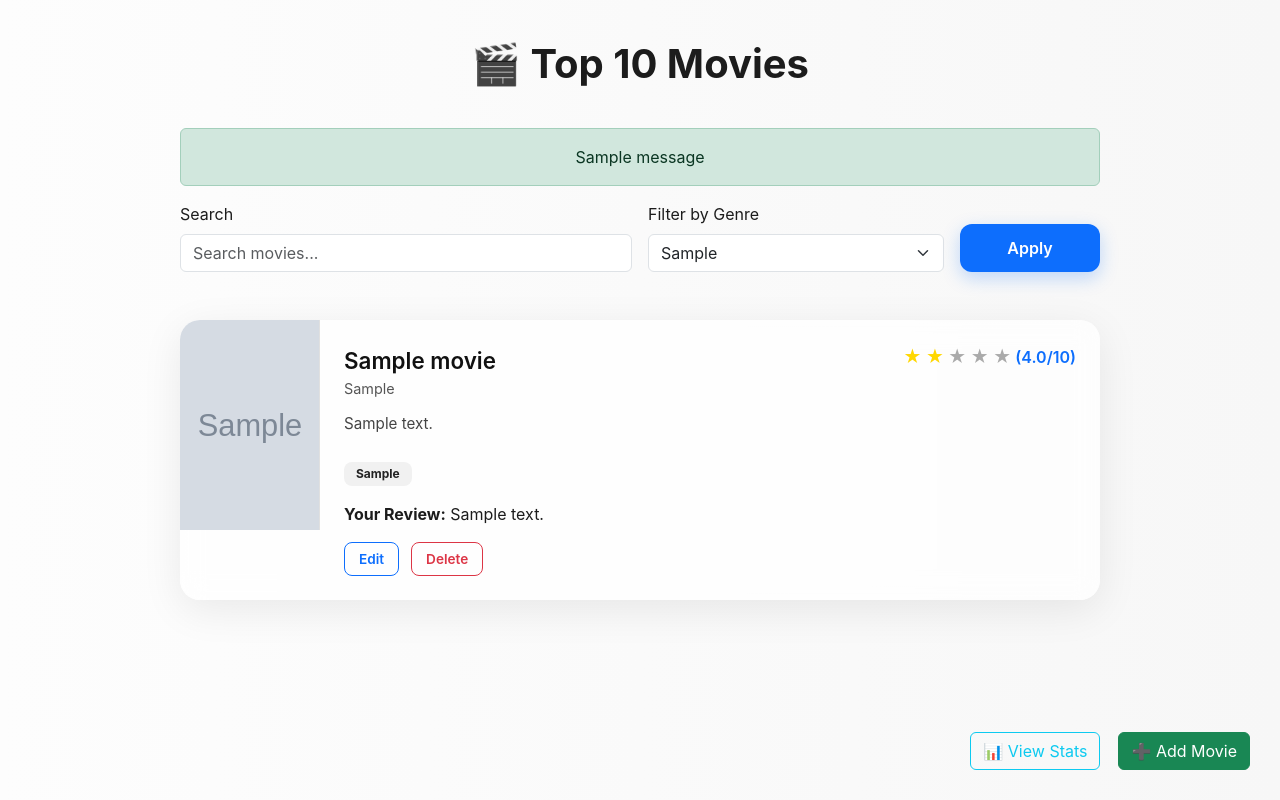
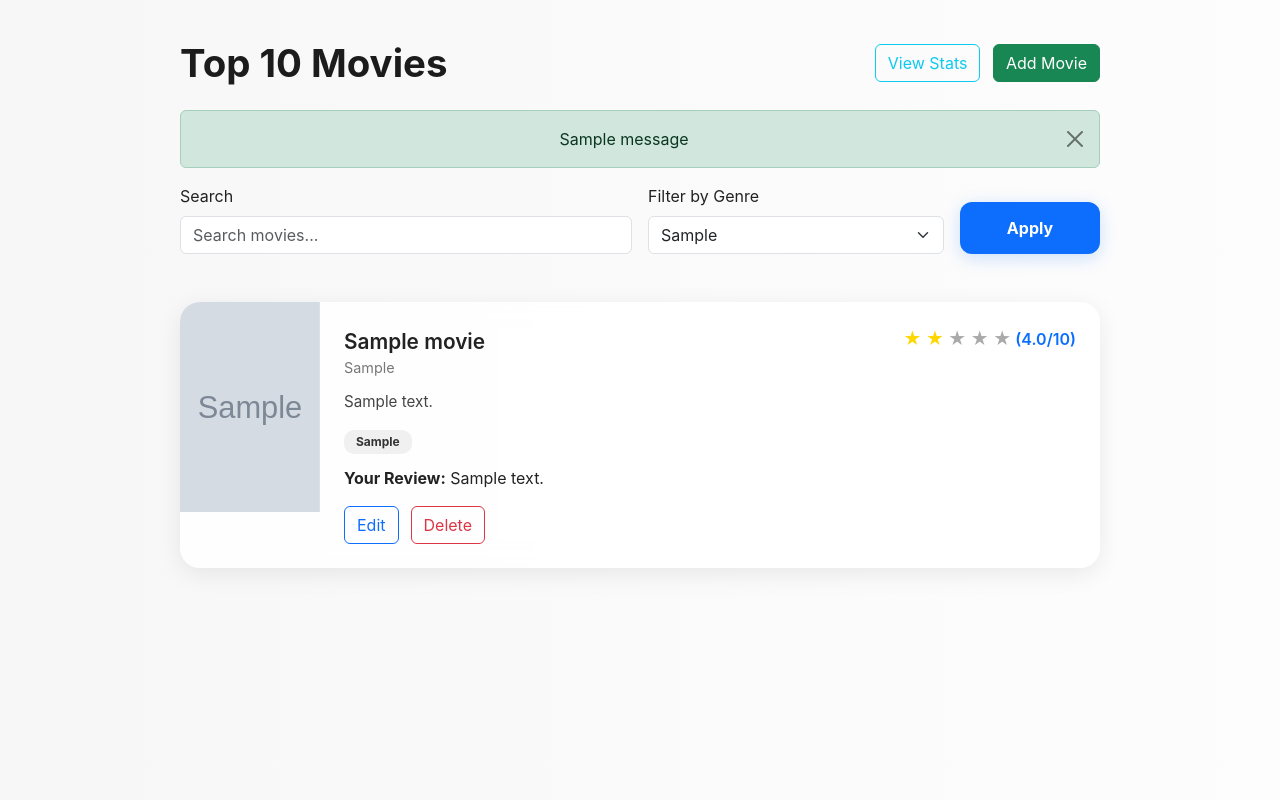
Before and after one commit to Cyber-Security-Tech/top10-movies-web, a Flask app: a page that uses templates/index.html in a window 1280 px wide. Run offline with Flask 3, Linux system fonts and the light colour scheme; tables that the repository leaves empty hold one stand-in row (values such as "Sample post"); grey boxes marked "Sample" are stand-in pictures; one stand-in notice (Sample message) is shown.

Commit message:
clickable genres, flash fixes, equal card heights

```diff
--- a/static/css/style.css
+++ b/static/css/style.css
@@ -1,95 +1,62 @@
-:root {
-    --bg-light: #fdfdfd;
-    --bg-white: #ffffff;
-    --bg-glass: rgba(255, 255, 255, 0.75);
-    --bg-glass-dark: rgba(18, 18, 18, 0.75);
-
-    --text-dark: #1c1c1c;
-    --text-muted: #555;
-    --text-light: #f0f0f0;
-
-    --primary: #0d6efd;
-    --primary-hover: #084fbc;
-    --danger: #dc3545;
-    --success: #198754;
-
-    --radius-sm: 8px;
-    --radius-md: 12px;
-    --radius-lg: 20px;
-
-    --shadow-light: 0 4px 18px rgba(0, 0, 0, 0.06);
-    --shadow-medium: 0 10px 40px rgba(0, 0, 0, 0.08);
-    --shadow-deep: 0 12px 48px rgba(0, 0, 0, 0.12);
-  }
-
-  /* GLOBAL RESET */
-  * {
-    box-sizing: border-box;
+/* General Layout */
+body {
+  font-family: 'Inter', 'Segoe UI', sans-serif;
+  background: linear-gradient(to right, #f7f7f7, #fdfdfd);
+  color: #222;
   margin: 0;
   padding: 0;
-  }
-
-  html, body {
-    font-family: 'Inter', 'Segoe UI', sans-serif;
-    background: linear-gradient(to right, var(--bg-light), #f7f7f7);
-    color: var(--text-dark);
   overflow-x: hidden;
-    scroll-behavior: smooth;
   min-height: 100vh;
-    transition: background 0.3s ease;
+  opacity: 0;
+  transform: translateY(10px);
+  transition: opacity 0.4s ease, transform 0.4s ease;
 }
 
 body.fade-in {
-    animation: fadeIn 0.5s ease forwards;
+  opacity: 1;
+  transform: translateY(0);
 }
 
-  @keyframes fadeIn {
-    from { opacity: 0; transform: translateY(10px); }
-    to { opacity: 1; transform: translateY(0); }
+.page-title {
+  font-size: 2.4rem;
+  font-weight: 700;
+  text-align: center;
+  color: #1c1c1c;
+  margin-bottom: 2rem;
 }
 
-  /* CONTAINERS */
+/* Container */
 .container {
   max-width: 960px;
   margin: 0 auto;
   padding: 40px 20px;
 }
 
-  /* TITLES */
-  h1, .page-title {
-    font-size: 2.5rem;
-    font-weight: 700;
-    text-align: center;
-    color: var(--text-dark);
-    margin-bottom: 2.5rem;
-  }
-
-  /* MOVIE ITEM */
+/* Movie Cards */
 .movie-item {
   display: flex;
-    background: var(--bg-glass);
-    backdrop-filter: blur(12px);
-    border-radius: var(--radius-lg);
-    box-shadow: var(--shadow-medium);
-    margin-bottom: 32px;
+  background: rgba(255, 255, 255, 0.85);
+  backdrop-filter: blur(10px);
+  border-radius: 20px;
+  box-shadow: 0 6px 24px rgba(0, 0, 0, 0.08);
+  margin-bottom: 24px;
   overflow: hidden;
   transition: transform 0.25s ease, box-shadow 0.25s ease;
 }
 
 .movie-item:hover {
-    transform: translateY(-4px);
-    box-shadow: var(--shadow-deep);
+  transform: translateY(-5px);
+  box-shadow: 0 10px 30px rgba(0, 0, 0, 0.12);
 }
 
 .movie-img {
   width: 140px;
   height: 210px;
   object-fit: cover;
+  border-right: 1px solid #e0e0e0;
   flex-shrink: 0;
-    border-right: 1px solid #e0e0e0;
 }
 
-  /* MOVIE TEXT CONTENT */
 .movie-content {
   padding: 24px;
   flex: 1;
@@ -99,98 +66,66 @@
 }
 
 .movie-title {
-    font-size: 1.4rem;
+  font-size: 1.3rem;
   font-weight: 600;
-    color: #111;
 }
 
 .movie-year {
   font-size: 0.9rem;
-    color: var(--text-muted);
+  color: #777;
 }
 
-  .movie-description {
-    font-size: 0.95rem;
-    line-height: 1.5;
-    margin: 14px 0;
-    color: #444;
+.movie-rating {
+  font-size: 1rem;
+  font-weight: 600;
+  color: #0d6efd;
+  margin-left: auto;
+  white-space: nowrap;
 }
 
 .movie-header {
   display: flex;
   justify-content: space-between;
   align-items: flex-start;
+  margin-bottom: 12px;
 }
 
-  .movie-rating {
-    font-weight: 600;
-    color: var(--primary);
-    white-space: nowrap;
-    font-size: 1rem;
+.movie-description {
+  font-size: 0.95rem;
+  line-height: 1.5;
+  margin-bottom: 14px;
+  color: #444;
 }
 
-  /* STARS */
-  .star {
-    color: gold;
-    font-size: 1.1rem;
-  }
-  .star.grey {
-    color: #aaa;
+.movie-genres {
+  margin-bottom: 12px;
 }
 
-  /* GENRES */
-  .movie-genres {
-    margin: 10px 0 16px;
-  }
 .movie-genres .badge {
-    background-color: #f1f1f1;
-    color: #222;
+  background: #f0f0f0;
+  color: #333;
   padding: 6px 12px;
   margin-right: 6px;
-    border-radius: var(--radius-sm);
+  border-radius: 10px;
   font-size: 0.75rem;
+  text-decoration: none;
+  transition: background 0.2s ease;
 }
 
-  /* ACTIONS */
-  .movie-actions {
-    display: flex;
-    gap: 12px;
-    flex-wrap: wrap;
-  }
-  .movie-actions a {
-    font-size: 0.85rem;
-    padding: 6px 14px;
-    font-weight: 600;
-    border-radius: var(--radius-sm);
+.movie-genres .badge:hover {
+  background: #dbe6ff;
 }
 
-  /* BUTTONS */
-  .btn-glow {
-    background-color: var(--primary);
-    color: white;
-    font-weight: 600;
-    font-size: 1rem;
-    padding: 12px 20px;
-    border-radius: var(--radius-md);
-    border: none;
-    transition: all 0.3s ease;
-    box-shadow: 0 6px 18px rgba(13, 110, 253, 0.25);
-  }
-
-  .btn-glow:hover {
-    background-color: var(--primary-hover);
-    box-shadow: 0 10px 28px rgba(13, 110, 253, 0.35);
-  }
-
-  /* FORMS */
+/* Form Styling */
 .form-wrapper {
   max-width: 520px;
-    margin: 80px auto;
+  margin: 80px auto 40px;
   padding: 40px;
-    border-radius: var(--radius-lg);
-    background: var(--bg-glass);
-    box-shadow: var(--shadow-medium);
-    animation: fadeIn 0.6s ease;
+  border-radius: 20px;
+  background: rgba(255, 255, 255, 0.75);
+  backdrop-filter: blur(12px);
+  box-shadow: 0 12px 48px rgba(0, 0, 0, 0.1);
+  animation: fadeSlideIn 0.6s ease;
 }
 
 .floating-label {
@@ -203,15 +138,16 @@
   width: 100%;
   padding: 16px 12px 10px;
   border: 1px solid #ccc;
-    border-radius: var(--radius-md);
+  border-radius: 12px;
   font-size: 1rem;
   background: transparent;
+  outline: none;
   transition: border 0.2s;
 }
 
 .floating-label input:focus,
 .floating-label textarea:focus {
-    border-color: var(--primary);
+  border-color: #0d6efd;
 }
 
 .floating-label label {
@@ -230,51 +166,51 @@
 .floating-label textarea:not(:placeholder-shown) + label {
   top: 4px;
   font-size: 0.75rem;
-    color: var(--primary);
+  color: #0d6efd;
 }
 
-  /* FLOATING ACTIONS */
-  .btn-floating {
-    position: fixed;
-    bottom: 30px;
-    right: 30px;
-    display: flex;
-    gap: 10px;
-    z-index: 999;
+/* Buttons */
+.btn-glow {
+  background: #0d6efd;
+  color: white;
+  padding: 14px;
+  font-weight: bold;
+  font-size: 1rem;
+  border-radius: 12px;
+  width: 100%;
+  border: none;
+  transition: background 0.25s ease, box-shadow 0.25s ease;
+  box-shadow: 0 4px 18px rgba(13, 110, 253, 0.2);
 }
 
-  /* MEDIA QUERIES */
-  @media (max-width: 768px) {
-    .movie-item {
-      flex-direction: column;
-      align-items: center;
-    }
-
-    .movie-img {
-      width: 100%;
-      height: auto;
-      border-right: none;
-      border-bottom: 1px solid #e0e0e0;
-    }
-
-    .movie-content {
-      padding: 20px;
-      text-align: center;
-    }
-
-    .movie-header {
-      flex-direction: column;
-      align-items: center;
-      gap: 8px;
+.btn-glow:hover {
+  background: #084fbc;
+  box-shadow: 0 6px 24px rgba(13, 110, 253, 0.3);
 }
 
 .movie-actions {
-      justify-content: center;
+  display: flex;
+  gap: 12px;
 }
 
-    .btn-floating {
-      flex-direction: column;
-      right: 16px;
-      bottom: 20px;
+/* Star Rating */
+.star {
+  color: gold;
+  font-size: 1.1rem;
+}
+
+.star.grey {
+  color: #aaa;
+}
+
+/* Animations */
+@keyframes fadeSlideIn {
+  from {
+    opacity: 0;
+    transform: translateY(20px);
+  }
+  to {
+    opacity: 1;
+    transform: translateY(0);
   }
 }
--- a/templates/index.html
+++ b/templates/index.html
@@ -10,25 +10,34 @@
       document.body.classList.add("fade-in");
     });
   </script>
+  <script src="https://cdn.jsdelivr.net/npm/bootstrap@5.3.0/dist/js/bootstrap.bundle.min.js"></script>
 </head>
 <body>
 
 <div class="container">
 
-  <h1 class="page-title">🎬 Top 10 Movies</h1>
+  <!-- Title & Top Right Actions -->
+  <div class="d-flex justify-content-between align-items-center mb-4">
+    <h1 class="page-title mb-0">Top 10 Movies</h1>
+    <div>
+      <a href="{{ url_for('stats') }}" class="btn btn-outline-info me-2">View Stats</a>
+      <a href="{{ url_for('add') }}" class="btn btn-success">Add Movie</a>
+    </div>
+  </div>
 
   <!-- Flash Messages -->
   {% with messages = get_flashed_messages(with_categories=true) %}
     {% if messages %}
       {% for category, message in messages %}
-        <div class="alert alert-{{ category }} text-center">
+        <div class="alert alert-{{ category }} alert-dismissible fade show text-center" role="alert">
           {{ message }}
+          <button type="button" class="btn-close" data-bs-dismiss="alert" aria-label="Close"></button>
         </div>
       {% endfor %}
     {% endif %}
   {% endwith %}
 
-  <!-- Search + Genre Filter -->
+  <!-- Search & Filter -->
   <form method="GET" action="{{ url_for('home') }}" class="row align-items-end g-3 mb-5">
     <div class="col-md-6">
       <label for="q" class="form-label">Search</label>
@@ -75,7 +84,7 @@
 
         <div class="movie-genres">
           {% for genre in movie.genres.split(', ') %}
-            <span class="badge">{{ genre }}</span>
+            <a href="{{ url_for('home', genre=genre) }}" class="badge">{{ genre }}</a>
           {% endfor %}
         </div>
 
@@ -97,11 +106,5 @@
 
 </div>
 
-<!-- Floating Buttons -->
-<div class="btn-floating">
-  <a href="{{ url_for('stats') }}" class="btn btn-outline-info me-2">📊 View Stats</a>
-  <a href="{{ url_for('add') }}" class="btn btn-success">➕ Add Movie</a>
-</div>
-
 </body>
 </html>
```
Also changed, not shown: templates/add.html (+4 -6 lines), templates/edit.html (+4 -4 lines), templates/select.html (+58 -43 lines), templates/stats.html (+55 -44 lines). Lines whose indentation alone changed are shown as unchanged.
